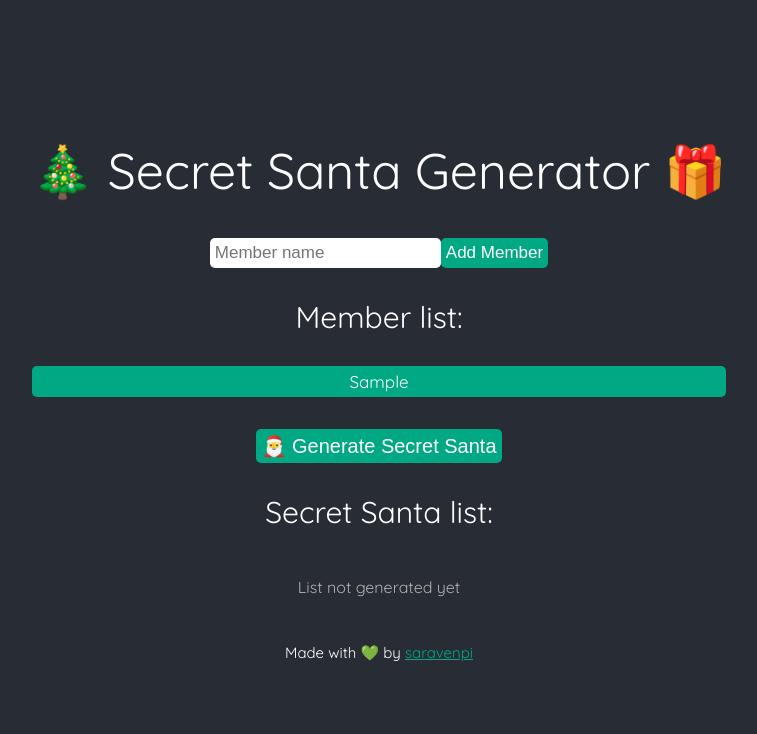
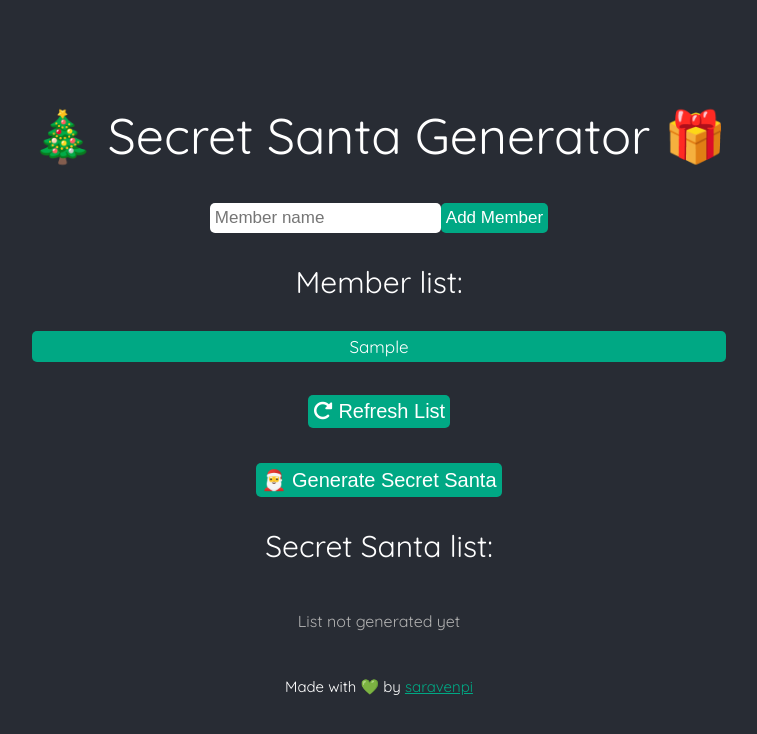
Before and after one commit to saravenpi/secret-santa, a React (Create React App) app: page / in a window 1280 px wide. Both pictures are taken after typing "Sample" into the empty fields and a click on the button "Add Member". Shown: the top 734 px of the page, without its empty margins (261-1018 px from the left). Built offline with nearby package versions, Linux system fonts and the light colour scheme.

Commit message:
edit: border radius, added refresh list button

```diff
--- a/public/index.html
+++ b/public/index.html
@@ -10,20 +10,8 @@
       content="Secret Santa Generator"
     />
     <link rel="apple-touch-icon" href="%PUBLIC_URL%/logo192.png" />
-    <!--
-      manifest.json provides metadata used when your web app is installed on a
-      user's mobile device or desktop. See https://developers.google.com/web/fundamentals/web-app-manifest/
-    -->
     <link rel="manifest" href="%PUBLIC_URL%/manifest.json" />
-    <!--
-      Notice the use of %PUBLIC_URL% in the tags above.
-      It will be replaced with the URL of the `public` folder during the build.
-      Only files inside the `public` folder can be referenced from the HTML.
-
-      Unlike "/favicon.ico" or "favicon.ico", "%PUBLIC_URL%/favicon.ico" will
-      work correctly both with client-side routing and a non-root public URL.
-      Learn how to configure a non-root public URL by running `npm run build`.
-    -->
+    <script src="https://kit.fontawesome.com/8b025753fb.js" crossorigin="anonymous"></script>
     <title>Secret Santa Generator</title>
   </head>
   <body>
--- a/src/App.css
+++ b/src/App.css
@@ -40,16 +40,6 @@ form button {
   border-radius: 5px;
 }
 
-button {
-  font-size: 20px;
-  color: white;
-  background-color: #00a884;
-  padding: 5px;
-  border: 0px;
-  border-radius: 5px;
-}
-
-
 .members {
   margin: 30px;
   display: flex;
@@ -90,7 +80,7 @@ button {
   flex-direction: row;
   padding: 5px;
   background-color: #47484b;
-  border-radius: 5px;
+  border-radius: 10px;
   gap: 10px;
   font-size: 17px;
   justify-content: space-between;
@@ -104,6 +94,15 @@ button {
   padding: 5px;
 }
 
+button {
+  font-size: 20px;
+  color: white;
+  background-color: #00a884;
+  padding: 5px;
+  border: 0px;
+  border-radius: 5px;
+}
+
 p {
   font-size: 16px;
   color: rgb(176, 176, 176);
--- a/src/App.js
+++ b/src/App.js
@@ -16,20 +16,26 @@ function App() {
       var number = 2;
       var modifiedName = newMemberName + number;
 
-      while (members.includes(modifiedName)) modifiedName = newMemberName + (++number);
+      while (members.includes(modifiedName))
+        modifiedName = newMemberName + ++number;
       newMemberName = modifiedName;
     }
     setMembers([...members, newMemberName]);
     setName("");
   };
 
+  const resetMembers = () => {
+    setMembers([]);
+  };
   const randomNumber = (min, max) => {
     const random = Math.random() * (max - min) + min;
     return Math.floor(random);
   };
+
   const secretSanta = () => {
     var receivers = [];
     var relations = [];
+    if (members.length < 2) return alert("You need at least 2 members");
 
     for (let i = 0; i < members.length; i++) {
       var notInList = true;
@@ -73,6 +79,15 @@ function App() {
             ))
           )}
         </div>
+        {members.length > 0 ? (
+          <button onClick={resetMembers}>
+            <i class="fa-solid fa-rotate-right"></i> Refresh List
+          </button>
+        ) : (
+          ""
+        )}
+        <br></br>
+        <br></br>
         <button onClick={secretSanta}>🎅 Generate Secret Santa</button>
         <div className="secret-santa">
           <div className="title">Secret Santa list:</div>
```
